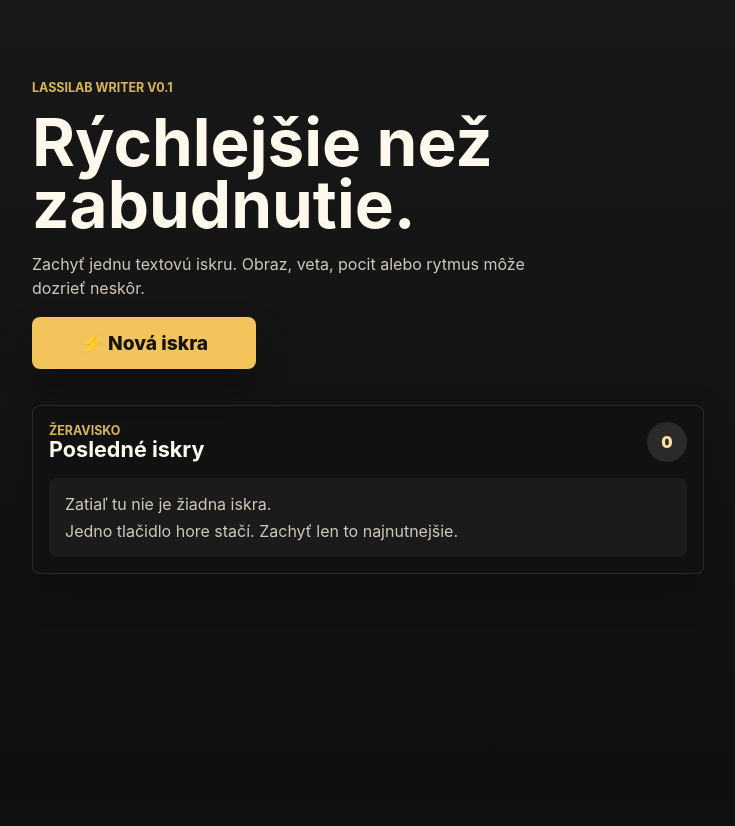
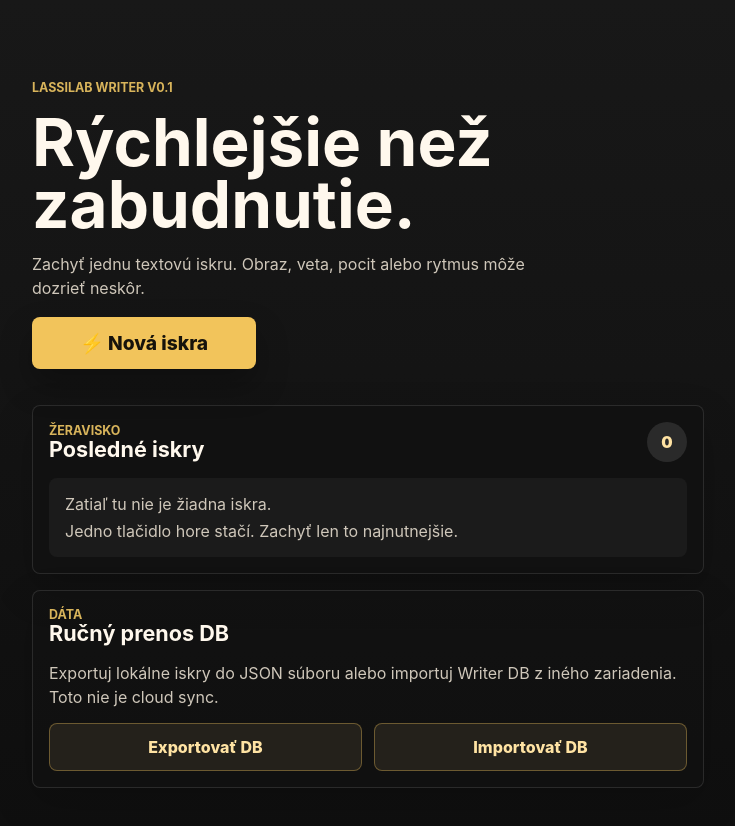
Before and after one commit to arjanproduction-lassi/Lassi_LAB-Writer, a React (Vite) app: page / in a window 1280 px wide. Shown: the top 826 px of the page, without its empty margins (272-1007 px from the left). Before the commit the page ends 800 px from the top, so only its background shows below. Built offline with nearby package versions, Linux system fonts and the light colour scheme.

Commit message:
feat: add manual Writer DB export import

```diff
--- a/src/App.tsx
+++ b/src/App.tsx
@@ -1,5 +1,11 @@
-import { useMemo, useState } from "react";
-import { listSparks, saveSpark } from "./storage";
+import { type ChangeEvent, useMemo, useRef, useState } from "react";
+import {
+  createWriterDbExport,
+  getWriterDbExportFileName,
+  importWriterDb,
+  listSparks,
+  saveSpark
+} from "./storage";
 import type { Spark } from "./types";
 
 type EditorState = {
@@ -30,6 +36,8 @@ export default function App() {
   const [sparks, setSparks] = useState<Spark[]>(() => listSparks());
   const [editor, setEditor] = useState<EditorState | null>(null);
   const [savedMessage, setSavedMessage] = useState("");
+  const [dataMessage, setDataMessage] = useState("");
+  const importInputRef = useRef<HTMLInputElement>(null);
 
   const activeSpark = useMemo(
     () => sparks.find((spark) => spark.id === editor?.id),
@@ -42,11 +50,13 @@ export default function App() {
   function startNewSpark() {
     setEditor({ text: "" });
     setSavedMessage("");
+    setDataMessage("");
   }
 
   function openSpark(spark: Spark) {
     setEditor({ id: spark.id, text: spark.text });
     setSavedMessage("");
+    setDataMessage("");
   }
 
   function closeEditor() {
@@ -66,6 +76,52 @@ export default function App() {
     setSparks(listSparks());
     setEditor(null);
     setSavedMessage(`Iskra uložená ${formatDate(saved.updatedAt)}`);
+  }
+
+  function handleExportDb() {
+    const exportData = createWriterDbExport();
+    const fileName = getWriterDbExportFileName(new Date(exportData.exportedAt));
+    const blob = new Blob([JSON.stringify(exportData, null, 2)], {
+      type: "application/json"
+    });
+    const url = window.URL.createObjectURL(blob);
+    const link = document.createElement("a");
+
+    link.href = url;
+    link.download = fileName;
+    document.body.appendChild(link);
+    link.click();
+    link.remove();
+    window.setTimeout(() => window.URL.revokeObjectURL(url), 0);
+    setDataMessage(`Export pripravený: ${exportData.sparkCount} iskier.`);
+  }
+
+  function openImportPicker() {
+    importInputRef.current?.click();
+  }
+
+  async function handleImportDb(event: ChangeEvent<HTMLInputElement>) {
+    const file = event.currentTarget.files?.[0];
+    event.currentTarget.value = "";
+
+    if (!file) {
+      return;
+    }
+
+    try {
+      const parsed = JSON.parse(await file.text());
+      const result = importWriterDb(parsed);
+      const skippedInvalid = result.skipped + result.invalid;
+
+      setSparks(listSparks());
+      setEditor(null);
+      setSavedMessage("");
+      setDataMessage(
+        `Import hotový: pridané ${result.added}, aktualizované ${result.updated}, preskočené/neplatné ${skippedInvalid}.`
+      );
+    } catch {
+      setDataMessage("Import zlyhal. Aktuálne iskry ostali nezmenené.");
+    }
   }
 
   return (
@@ -160,6 +216,33 @@ export default function App() {
           </div>
         )}
       </section>
+
+      <section className="data-section" aria-labelledby="data-title">
+        <div>
+          <p className="eyebrow">Dáta</p>
+          <h2 id="data-title">Ručný prenos DB</h2>
+        </div>
+        <p className="data-copy">
+          Exportuj lokálne iskry do JSON súboru alebo importuj Writer DB z iného
+          zariadenia. Toto nie je cloud sync.
+        </p>
+        <div className="data-actions">
+          <button className="data-action" type="button" onClick={handleExportDb}>
+            Exportovať DB
+          </button>
+          <button className="data-action" type="button" onClick={openImportPicker}>
+            Importovať DB
+          </button>
+        </div>
+        <input
+          ref={importInputRef}
+          className="file-input"
+          type="file"
+          accept="application/json,.json"
+          onChange={handleImportDb}
+        />
+        {dataMessage ? <p className="data-note">{dataMessage}</p> : null}
+      </section>
     </main>
   );
 }
--- a/src/index.css
+++ b/src/index.css
@@ -130,7 +130,8 @@ h2 {
 }
 
 .editor-panel,
-.recent-section {
+.recent-section,
+.data-section {
   margin-top: 1rem;
   padding: 1rem;
   border: 1px solid rgba(255, 255, 255, 0.11);
@@ -237,6 +238,56 @@ h2 {
   background: #1b1b1b;
 }
 
+.data-section {
+  display: grid;
+  gap: 0.9rem;
+  margin-bottom: 1rem;
+}
+
+.data-copy {
+  color: #cfc7ba;
+  line-height: 1.5;
+}
+
+.data-actions {
+  display: grid;
+  gap: 0.75rem;
+}
+
+.data-action {
+  min-height: 3rem;
+  border: 1px solid rgba(242, 196, 91, 0.35);
+  border-radius: 0.5rem;
+  color: #ffe3a3;
+  background: #24211b;
+  font-weight: 800;
+}
+
+.data-action:focus,
+.data-action:hover {
+  border-color: rgba(242, 196, 91, 0.7);
+  outline: none;
+}
+
+.data-note {
+  padding: 0.8rem 0.9rem;
+  border: 1px solid rgba(255, 255, 255, 0.12);
+  border-radius: 0.5rem;
+  color: #f2e6d0;
+  background: #1b1b1b;
+  line-height: 1.45;
+}
+
+.file-input {
+  position: absolute;
+  width: 1px;
+  height: 1px;
+  overflow: hidden;
+  clip: rect(0 0 0 0);
+  white-space: nowrap;
+  clip-path: inset(50%);
+}
+
 @media (min-width: 680px) {
   .app-shell {
     padding: 2rem;
@@ -255,4 +306,8 @@ h2 {
     min-width: 14rem;
     padding: 0 1.5rem;
   }
+
+  .data-actions {
+    grid-template-columns: repeat(2, minmax(0, 1fr));
+  }
 }
--- a/src/storage.ts
+++ b/src/storage.ts
@@ -1,6 +1,8 @@
-import type { Spark, SparkInput } from "./types";
+import type { Spark, SparkInput, WriterDbExport, WriterDbImportResult } from "./types";
 
+const APP_NAME = "LassiLAB Writer";
 const STORAGE_KEY = "lassilab-writer:v0.1:sparks";
+const IMPORT_BACKUP_STORAGE_KEY = "lassilab-writer:v0.1:sparks:backup-before-import";
 const SCHEMA_VERSION = 1;
 
 function readRawSparks(): Spark[] {
@@ -30,11 +32,62 @@ function isSpark(value: unknown): value is Spark {
   const spark = value as Partial<Spark>;
   return (
     typeof spark.id === "string" &&
+    (spark.title === undefined || typeof spark.title === "string") &&
     typeof spark.text === "string" &&
-    typeof spark.createdAt === "string" &&
-    typeof spark.updatedAt === "string" &&
+    isValidDateString(spark.createdAt) &&
+    isValidDateString(spark.updatedAt) &&
+    spark.temperature === "spark" &&
+    Array.isArray(spark.tags) &&
+    spark.tags.every((tag) => typeof tag === "string") &&
     spark.schemaVersion === SCHEMA_VERSION
   );
+}
+
+function isValidDateString(value: unknown): value is string {
+  return typeof value === "string" && !Number.isNaN(Date.parse(value));
+}
+
+function isWriterDbExport(value: unknown): value is WriterDbExport {
+  if (!value || typeof value !== "object") {
+    return false;
+  }
+
+  const exportData = value as Partial<WriterDbExport>;
+  return (
+    exportData.app === APP_NAME &&
+    exportData.schemaVersion === SCHEMA_VERSION &&
+    isValidDateString(exportData.exportedAt) &&
+    Number.isInteger(exportData.sparkCount) &&
+    typeof exportData.sparkCount === "number" &&
+    exportData.sparkCount >= 0 &&
+    Array.isArray(exportData.sparks)
+  );
+}
+
+function formatDatePart(date: Date) {
+  const year = date.getFullYear();
+  const month = String(date.getMonth() + 1).padStart(2, "0");
+  const day = String(date.getDate()).padStart(2, "0");
+  return `${year}-${month}-${day}`;
+}
+
+function backupSparksBeforeImport(sparks: Spark[]) {
+  const backedUpAt = new Date().toISOString();
+  const backup = {
+    app: APP_NAME,
+    schemaVersion: SCHEMA_VERSION,
+    backedUpAt,
+    storageKey: STORAGE_KEY,
+    sparkCount: sparks.length,
+    sparks
+  };
+
+  window.localStorage.setItem(IMPORT_BACKUP_STORAGE_KEY, JSON.stringify(backup));
+  return backedUpAt;
+}
+
+function compareUpdatedAt(a: Spark, b: Spark) {
+  return Date.parse(b.updatedAt) - Date.parse(a.updatedAt);
 }
 
 function createId() {
@@ -46,9 +99,7 @@ function createId() {
 }
 
 export function listSparks(): Spark[] {
-  return readRawSparks().sort(
-    (a, b) => Date.parse(b.updatedAt) - Date.parse(a.updatedAt)
-  );
+  return readRawSparks().sort(compareUpdatedAt);
 }
 
 export function getSpark(id: string): Spark | undefined {
@@ -78,3 +129,66 @@ export function saveSpark(input: SparkInput): Spark {
   writeRawSparks(next);
   return saved;
 }
+
+export function createWriterDbExport(): WriterDbExport {
+  const sparks = listSparks();
+
+  return {
+    app: APP_NAME,
+    schemaVersion: SCHEMA_VERSION,
+    exportedAt: new Date().toISOString(),
+    sparkCount: sparks.length,
+    sparks
+  };
+}
+
+export function getWriterDbExportFileName(date = new Date()) {
+  return `LassiLAB_Writer_DBv001_${formatDatePart(date)}.json`;
+}
+
+export function importWriterDb(value: unknown): WriterDbImportResult {
+  if (!isWriterDbExport(value)) {
+    throw new Error("Invalid Writer DB export.");
+  }
+
+  const current = readRawSparks();
+  const backedUpAt = backupSparksBeforeImport(current);
+  const byId = new Map(current.map((spark) => [spark.id, spark]));
+  let added = 0;
+  let updated = 0;
+  let skipped = 0;
+  let invalid = 0;
+
+  for (const candidate of value.sparks) {
+    if (!isSpark(candidate)) {
+      invalid += 1;
+      continue;
+    }
+
+    const existing = byId.get(candidate.id);
+
+    if (!existing) {
+      byId.set(candidate.id, candidate);
+      added += 1;
+      continue;
+    }
+
+    if (Date.parse(candidate.updatedAt) > Date.parse(existing.updatedAt)) {
+      byId.set(candidate.id, candidate);
+      updated += 1;
+    } else {
+      skipped += 1;
+    }
+  }
+
+  writeRawSparks([...byId.values()].sort(compareUpdatedAt));
+
+  return {
+    added,
+    updated,
+    skipped,
+    invalid,
+    backupKey: IMPORT_BACKUP_STORAGE_KEY,
+    backedUpAt
+  };
+}
```
Also changed, not shown: src/types.ts (+17 -0 lines), 4 other files (tests, documents, lock files or other folders).
